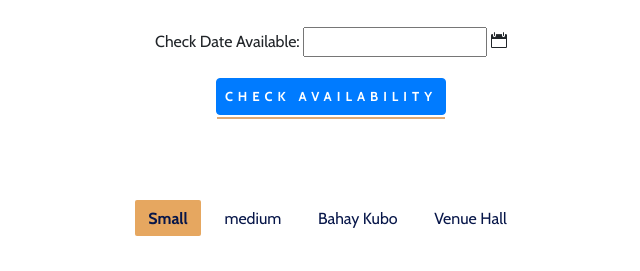
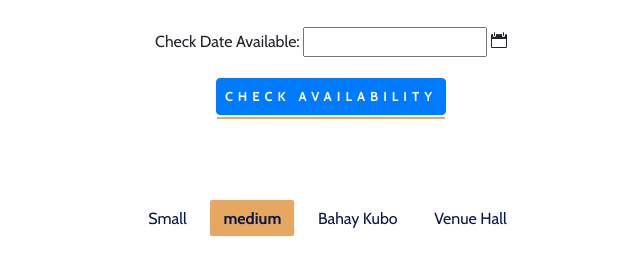
Before and after one commit to EyeKonick/Nirvana, a PHP site: page /medium.php in a window 1280 px wide. Shown: the part 270-541 px from the top of the page, without its empty margins (309-949 px from the left). Run offline with PHP 8.4, Linux system fonts and the light colour scheme; data comes from the database, SQL or seed files in the repository.

```diff
--- a/bahaykubo.php
+++ b/bahaykubo.php
@@ -204,9 +204,9 @@
 
     <div class="col-lg-12">
           <div class="room-pagination">
-              <a href="rooms.php" class="active">Small</a>
+              <a href="rooms.php">Small</a>
               <a href="medium.php">medium</a>
-              <a href="bahaykubo.php">Bahay Kubo</a>
+              <a href="bahaykubo.php" class="active">Bahay Kubo</a>
               <a href="venuehall.php">Venue Hall</a>
             </div>
 
--- a/medium.php
+++ b/medium.php
@@ -204,8 +204,8 @@
 
     <div class="col-lg-12">
           <div class="room-pagination">
-              <a href="rooms.php" class="active">Small</a>
-              <a href="medium.php">medium</a>
+              <a href="rooms.php">Small</a>
+              <a href="medium.php" class="active">medium</a>
               <a href="bahaykubo.php">Bahay Kubo</a>
               <a href="venuehall.php">Venue Hall</a>
             </div>
--- a/venuehall.php
+++ b/venuehall.php
@@ -204,10 +204,10 @@
 
     <div class="col-lg-12">
           <div class="room-pagination">
-              <a href="rooms.php" class="active">Small</a>
+              <a href="rooms.php">Small</a>
               <a href="medium.php">medium</a>
               <a href="bahaykubo.php">Bahay Kubo</a>
-              <a href="venuehall.php">Venue Hall</a>
+              <a href="venuehall.php" class="active">Venue Hall</a>
             </div>
 
      <!-- Rooms Section Begin -->
```
Also changed, not shown: index.php (+14 -0 lines).
